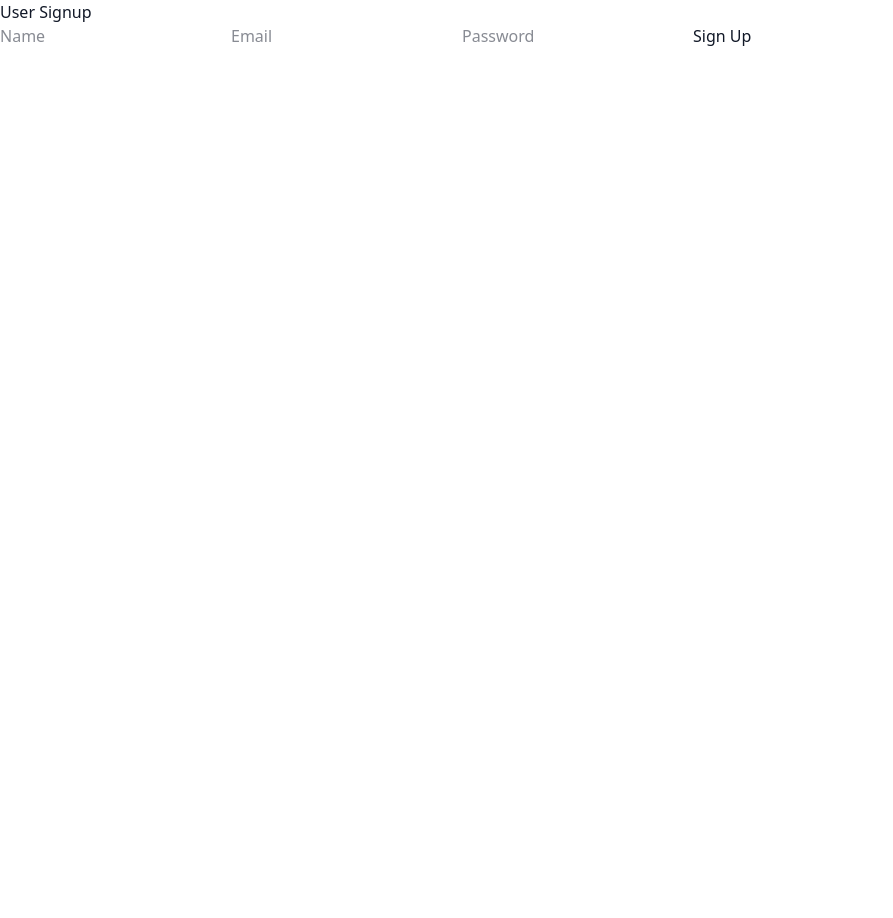
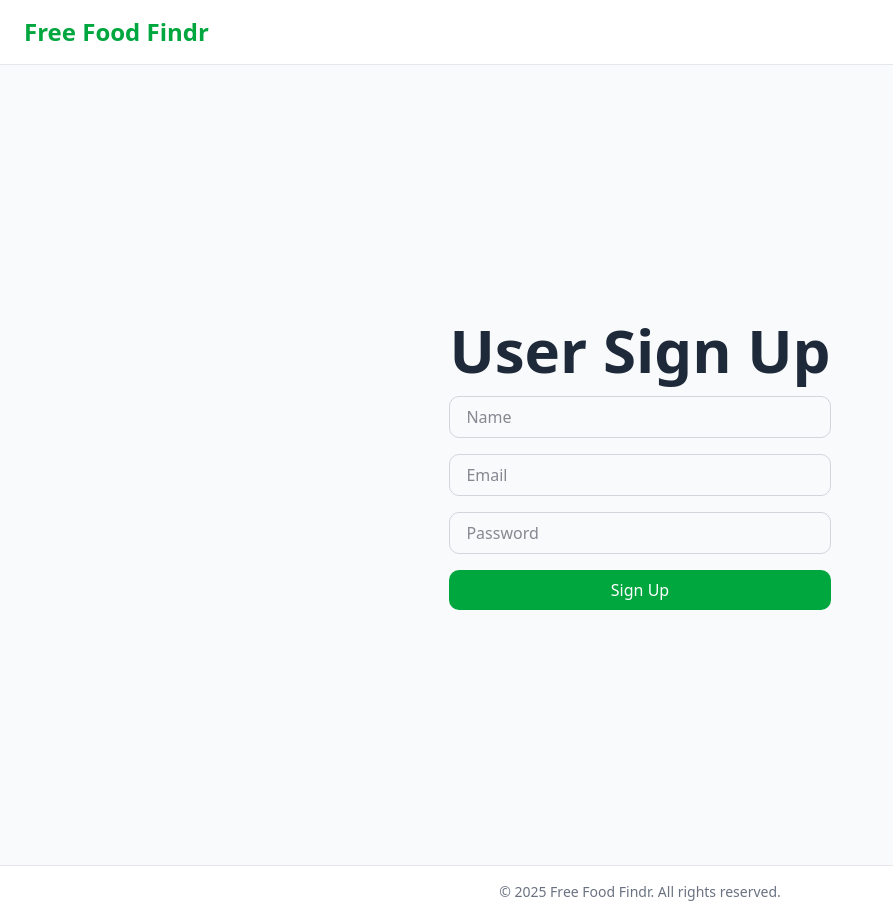
Before and after one commit to squink-dev/replate-app, a Next.js app: page /usignup in a window 1280 px wide. Shown: the whole page, without its empty margins (0-893 px from the left). Before the commit the page ends 800 px from the top, so only its background shows below. Built offline with nearby package versions, Linux system fonts and the light colour scheme.

Commit message:
added styling for user signup

```diff
--- a/app/usignup/page.tsx
+++ b/app/usignup/page.tsx
@@ -1,13 +1,12 @@
-export default function UserSignUpPage() {
+import Footer from "@/components/footer";
+import Header from "@/components/header";
+import UserSignUp from "@/components/usersignup";
+export default function SignUp() {
   return (
-    <div>
-      <h1>User Signup</h1>
-      <form>
-        <input type="text" placeholder="Name" />
-        <input type="email" placeholder="Email" />
-        <input type="password" placeholder="Password" />
-        <button type="submit">Sign Up</button>
-      </form>
-    </div>
+    <>
+      <Header />
+      <UserSignUp />
+      <Footer />
+    </>
   );
 }
--- a/app/uview/page.tsx
+++ b/app/uview/page.tsx
@@ -2,6 +2,11 @@ export default function UserView() {
   return (
     <div>
       <h1>USER VIEW</h1>
+
+      <div>
+        <input type="text" placeholder="Enter your location" />
+        <button type="button">Search</button>
+      </div>
     </div>
   );
 }
--- /dev/null
+++ b/components/usersignup.tsx
@@ -0,0 +1,37 @@
+"use client";
+
+export default function UserSignUp() {
+  return (
+    <div className="flex flex-col min-h-screen bg-gray-50 items-center justify-center px-6">
+      <header className="text-center">
+        <h1 className="text-4xl md:text-6xl font-extrabold text-gray-800 mb-4">
+          User Sign Up
+        </h1>
+
+        <div className="flex flex-col gap-4 max-w-md mx-auto">
+          <input
+            type="text"
+            placeholder="Name"
+            className="border border-gray-300 rounded-lg px-4 py-2"
+          />
+          <input
+            type="email"
+            placeholder="Email"
+            className="border border-gray-300 rounded-lg px-4 py-2"
+          />
+          <input
+            type="password"
+            placeholder="Password"
+            className="border border-gray-300 rounded-lg px-4 py-2"
+          />
+
+          <button
+            type="button"
+            className="bg-green-600 text-white rounded-lg px-4 py-2 hover:bg-green-700 transition-colors"
+          >Sign Up
+          </button>
+        </div>
+      </header>
+    </div>
+  );
+}
--- a/package.json
+++ b/package.json
@@ -13,6 +13,7 @@
     "@hookform/resolvers": "^5.2.2",
     "@radix-ui/react-label": "^2.1.7",
     "@radix-ui/react-slot": "^1.2.3",
+    "@supabase/auth-helpers-nextjs": "^0.10.0",
     "@supabase/ssr": "^0.7.0",
     "@supabase/supabase-js": "^2.57.4",
     "class-variance-authority": "^0.7.1",
@@ -22,6 +23,7 @@
     "react": "19.1.0",
     "react-dom": "19.1.0",
     "react-hook-form": "^7.64.0",
+    "shadcn-ui": "^0.9.5",
     "tailwind-merge": "^3.3.1",
     "tailwindcss-animate": "^1.0.7",
     "zod": "^4.1.11"
--- /dev/null
+++ b/tailwind.config.js
@@ -0,0 +1,12 @@
+/** @type {import('tailwindcss').Config} */
+module.exports = {
+  content: [
+    "./app/**/*.{js,ts,jsx,tsx}",
+    "./pages/**/*.{js,ts,jsx,tsx}",
+    "./components/**/*.{js,ts,jsx,tsx}"
+  ],
+  theme: {
+    extend: {},
+  },
+  plugins: [],
+}
```
Also changed, not shown: 1 other file (tests, documents, lock files or other folders).
